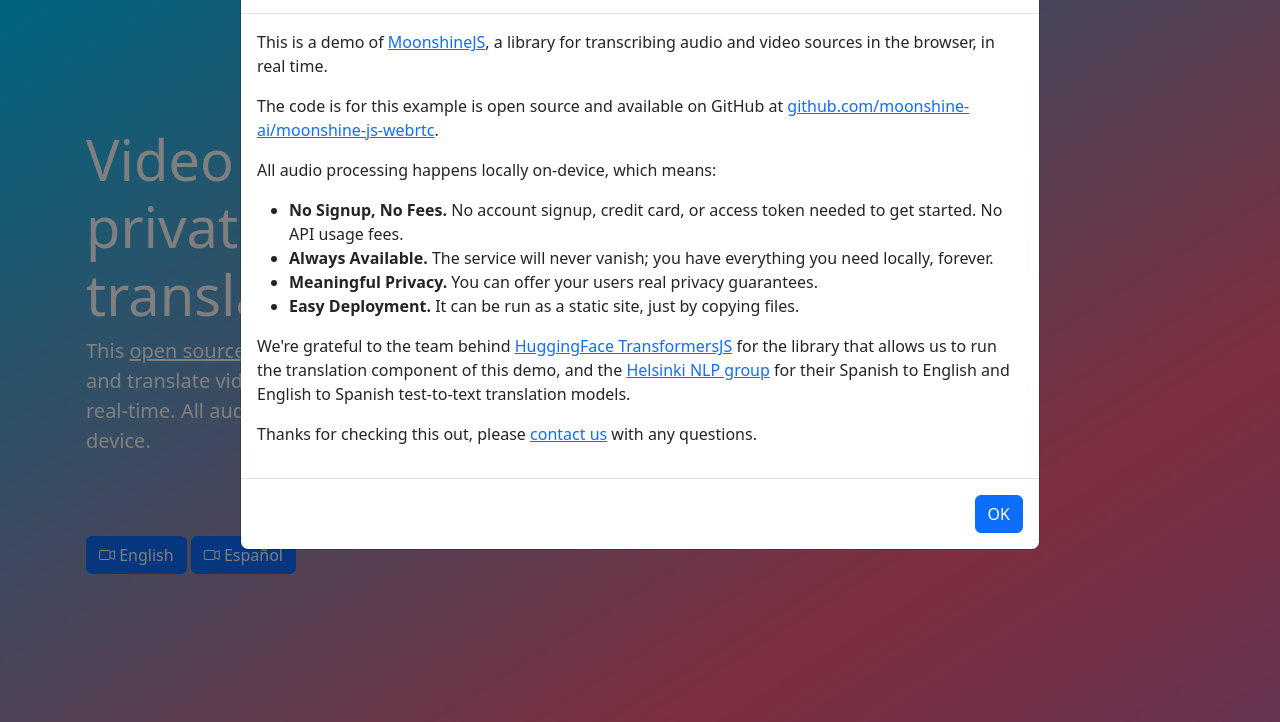
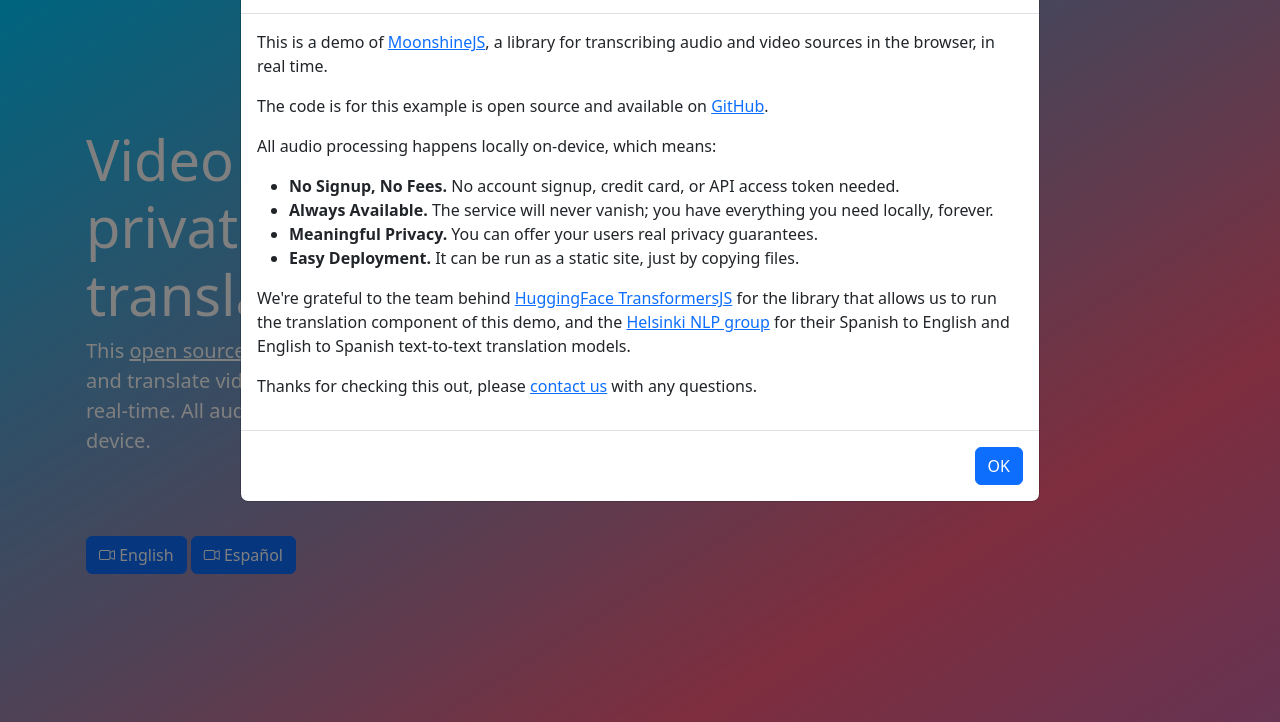
Before and after one commit to moonshine-ai/moonshine-js-webrtc, a website: page client/index.html in a window 1280 px wide. Both pictures are taken after a click on the link "About". Shown: the part 78-800 px from the top of the page. Drawn offline with nearby package versions, Linux system fonts and the light colour scheme.

Commit message:
Cache busting and typo fixes

```diff
--- a/client/index.html
+++ b/client/index.html
@@ -106,16 +106,14 @@
                             </p>
                             <p>
                                 The code is for this example is open source and available on
-                                GitHub at
-                                 <a href="https://github.com/moonshine-ai/moonshine-js-webrtc">
-                                github.com/moonshine-ai/moonshine-js-webrtc</a>.
+                                <a href="https://github.com/moonshine-ai/moonshine-js-webrtc">GitHub</a>.
                             </p>
                             <p>
                                 All audio processing happens locally on-device, which means:
                                 <ul>
                                     <li>
                                         <b>No Signup, No Fees.</b>
-                                        No account signup, credit card, or access token needed to get started. No API usage fees.
+                                        No account signup, credit card, or API access token needed.
                                     </li>
                                     <li>
                                         <b>Always Available.</b>
@@ -138,7 +136,7 @@
                                 HuggingFace TransformersJS</a> for the library that allows us to run the
                                 translation component of this demo, and the
                                 <a href="https://huggingface.co/Helsinki-NLP">Helsinki NLP group</a> for
-                                their Spanish to English and English to Spanish test-to-text translation
+                                their Spanish to English and English to Spanish text-to-text translation
                                 models.
                             </p>
 
@@ -252,7 +250,7 @@
                 <!--local video moves here when call starts-->
             </div>
         </div>
-        <script type="module" src="client.js?v=20250617a"></script>
+        <script type="module" src="client.js?v=20250619"></script>
         <script>
             function copySessionKey() {
                 const input = document.getElementById("sessionKey");
```
